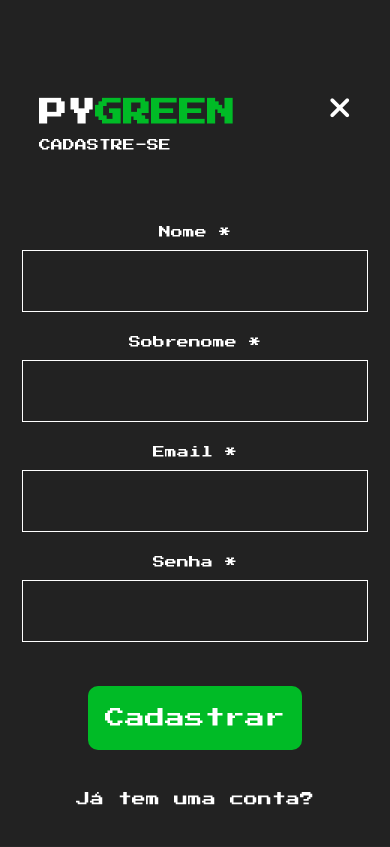
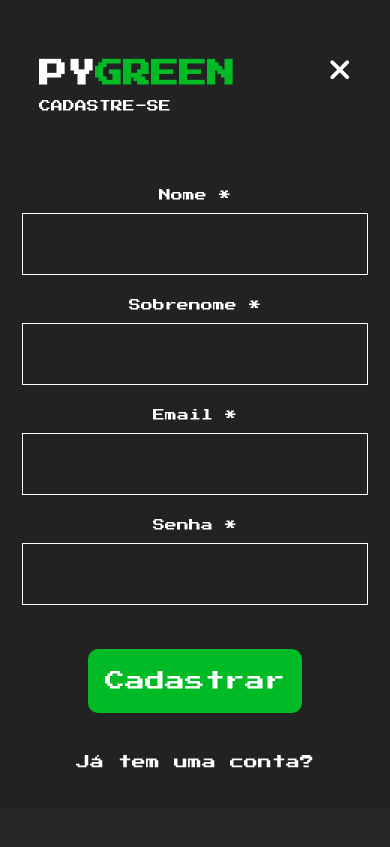
Before and after one commit to pygreenIF/PyGreen-Site, a Flask app: page /signup in a window 390 px wide. Shown: the part 71-918 px from the top of the page. Run offline with Flask 3, Linux system fonts and the light colour scheme; some libraries are stand-ins or nearby versions.

Commit message:
Mudando margens

```diff
--- a/pygreen/static/css/cadastrarCSS/styledesktop.css
+++ b/pygreen/static/css/cadastrarCSS/styledesktop.css
@@ -19,12 +19,9 @@
     margin-top: 3rem;
 }
 
-.heading {
-    margin-block: 6rem 3.7rem;
-}
-
 
 .heading {
+    margin-block: 6rem 0;
     display: flex;
     flex-direction: column;
     align-items: center;
--- a/pygreen/static/css/cadastrarCSS/stylemobile.css
+++ b/pygreen/static/css/cadastrarCSS/stylemobile.css
@@ -7,6 +7,7 @@
         width: 80%;
         flex-direction: row;
         justify-content: space-between;
+        align-items: flex-start;
     }
 
     .top {
@@ -23,7 +24,6 @@
     .icon {
         display: inline;
         font-size: 1.5rem;
-        margin-bottom: 12%;
     }
 
     .icon i {
--- a/pygreen/static/css/stylebase.css
+++ b/pygreen/static/css/stylebase.css
@@ -163,7 +163,7 @@ footer {
 
 #footer-content {
     height: 350px;
-    margin-left: 122px;
+    margin-inline: 122px;
     display: flex;
     align-items: center;
 }
@@ -172,7 +172,7 @@ footer {
     font-family: 'Press Start 2P';
     font-size: 3rem;
     border-bottom: 3px solid var(--clr-accent-white);
-    width: 300px;
+    width: auto;
 }
 
 #footer-content p {
```
